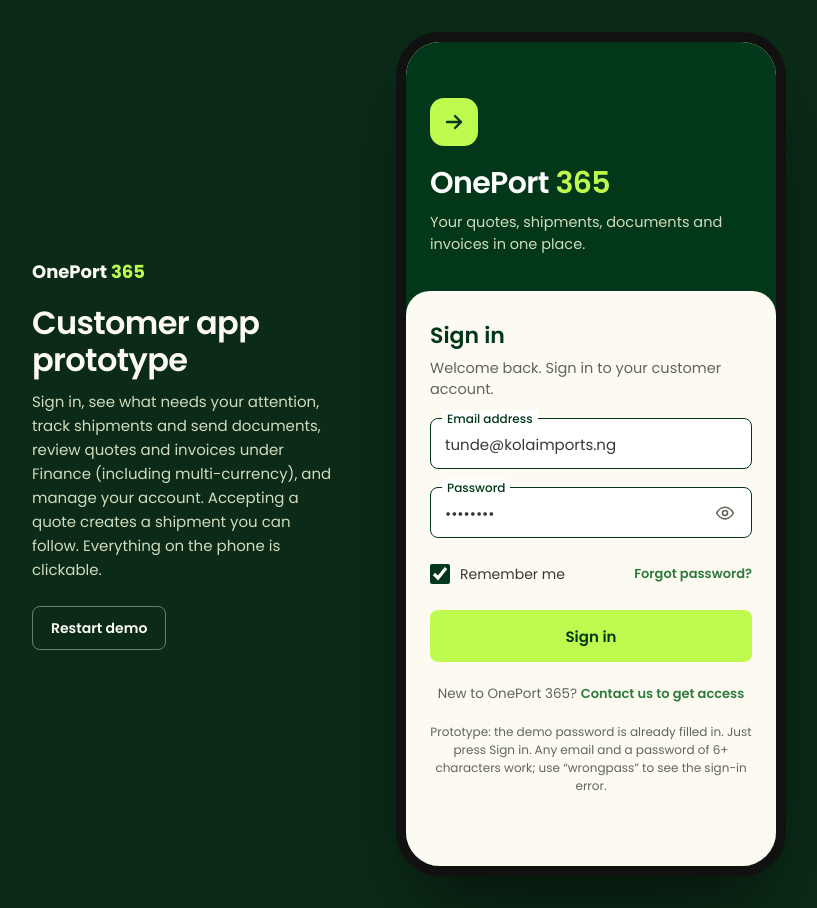
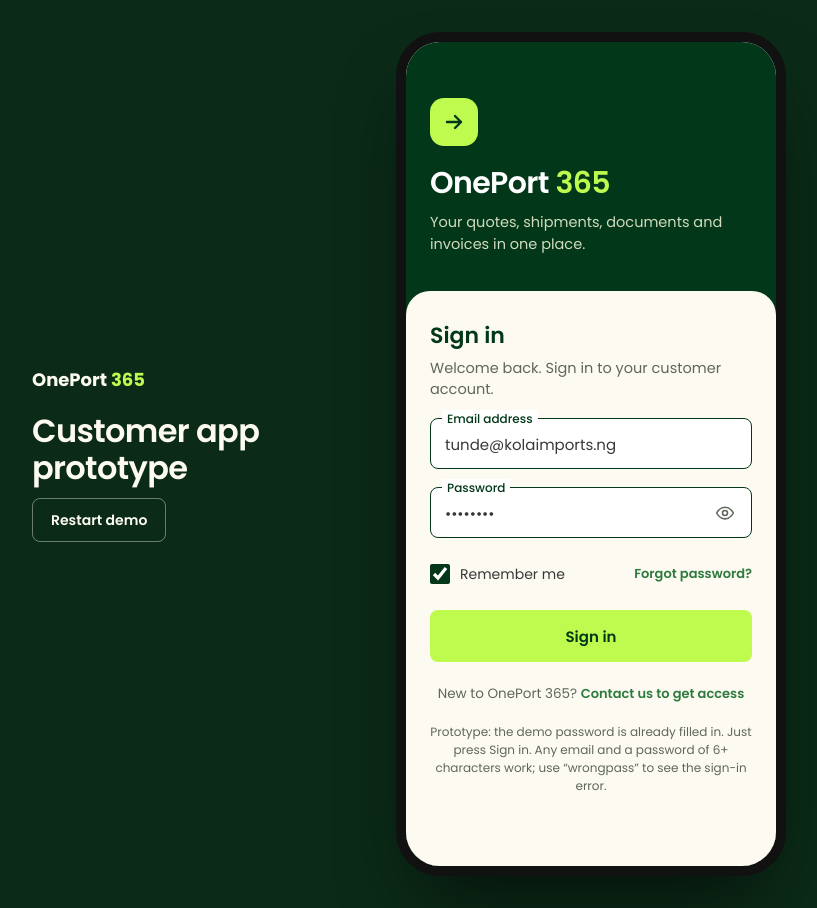
Before and after one commit to Oneport365PM/Customer-App-External, a plain HTML site: page index.html in a window 1280 px wide. Shown: the whole page, without its empty margins (231-1048 px from the left). Drawn offline with Linux system fonts and the light colour scheme.

Commit message:
Mobile prototype: remove the description paragraph beside the phone
Co-Authored-By: Claude Opus 5.5 <noreply@anthropic.com>
Claude-Session: https://claude.ai/code/session_01P9W1QDVe2k1RiixvU5VvWT

```diff
--- a/index.html
+++ b/index.html
@@ -267,7 +267,6 @@ details[open] summary svg{transform:rotate(180deg)}
   <aside class="intro" aria-label="About this prototype">
     <div class="brand">OnePort<b>&nbsp;365</b></div>
     <h1>Customer app prototype</h1>
-    <p>Sign in, see what needs your attention, track shipments and send documents, review quotes and invoices under Finance (including multi-currency), and manage your account. Accepting a quote creates a shipment you can follow. Everything on the phone is clickable.</p>
     <button class="restart" type="button" data-act="restart">Restart demo</button>
   </aside>
   <div class="phone"><div class="app"><div id="app" style="position:absolute;inset:0"></div><div class="toast" id="toast" role="status" hidden></div><input type="file" id="filepick" accept=".pdf,.jpg,.jpeg,.png,.doc,.docx,.xls,.xlsx" hidden></div></div>
```
